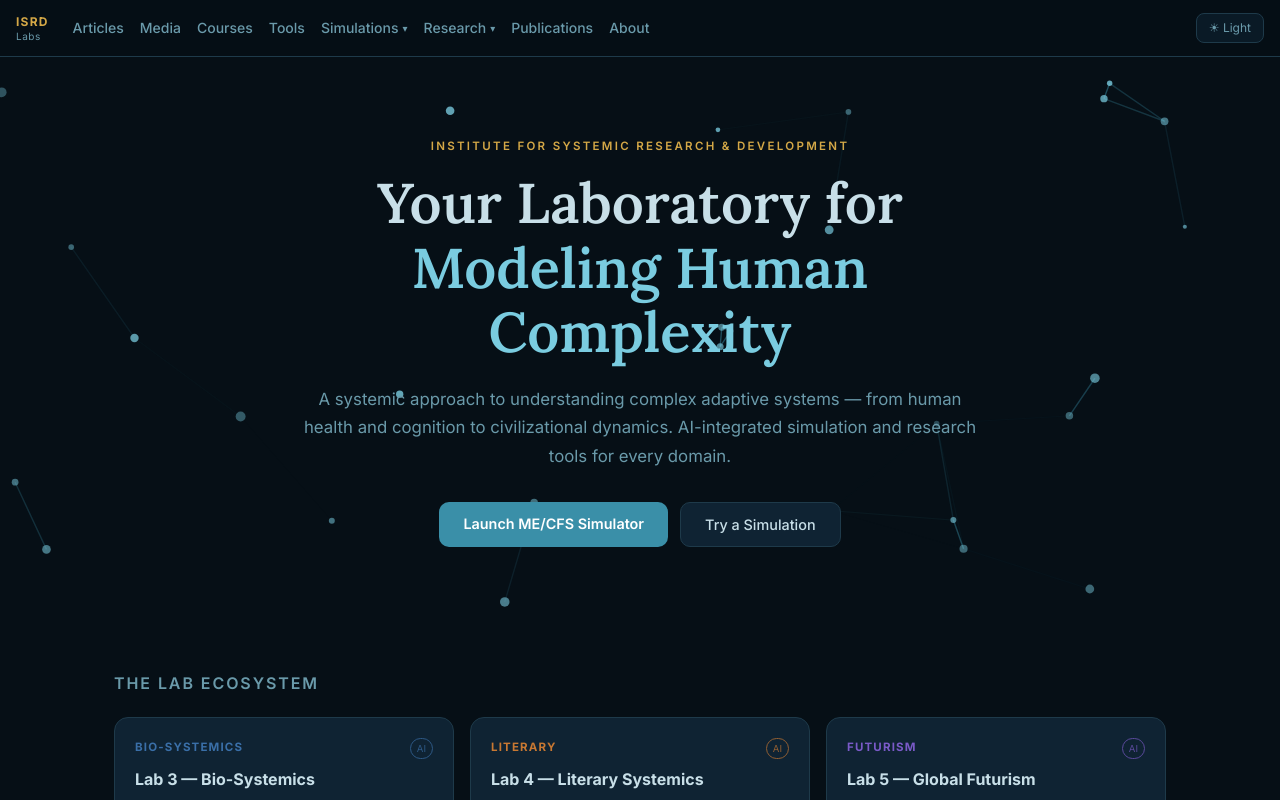
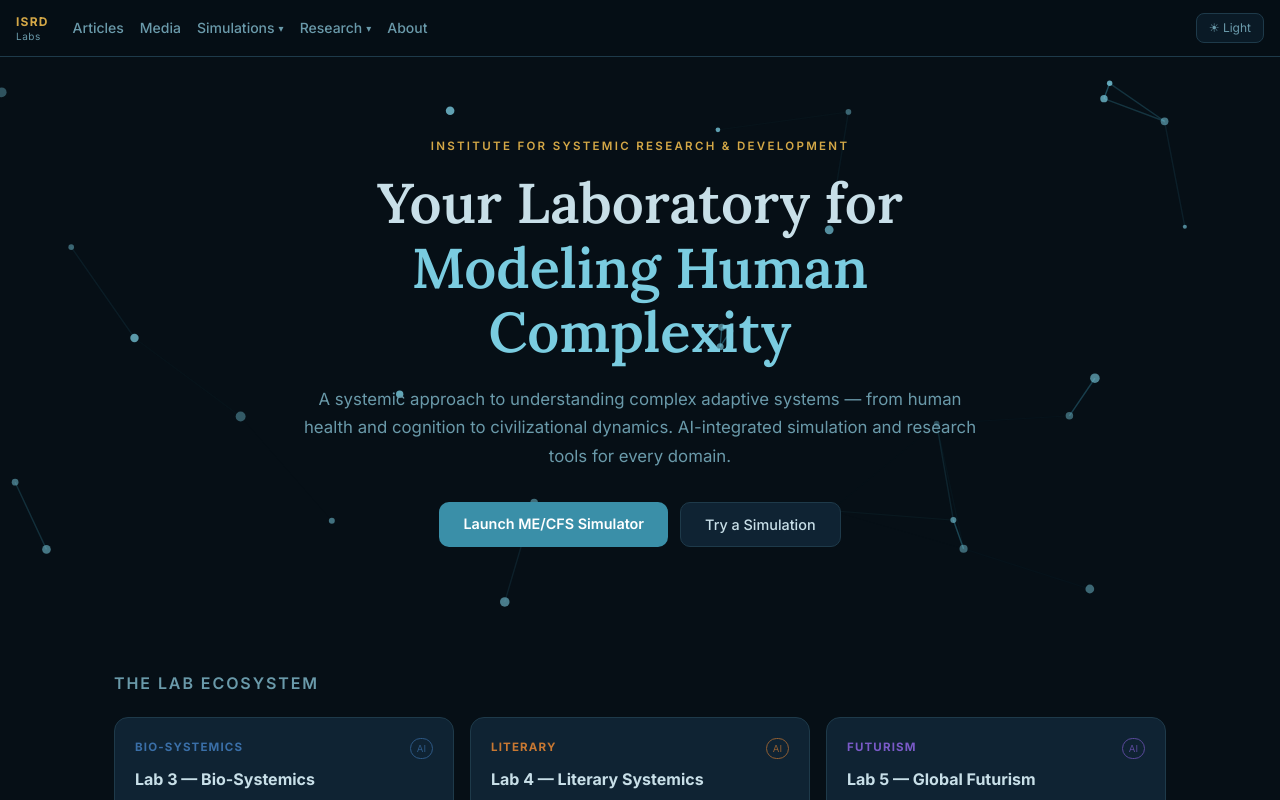
Before and after one commit to kurtrowley/isrd-site, a React (Vite) app: page / in a window 1280 px wide. Shown: the top 800 px of the page. Built offline with nearby package versions, Linux system fonts and the light colour scheme; the HTML template or start-up script is replaced by a standard one.

Commit message:
Remove Courses, Tools, Publications from nav — show only what's working now

```diff
--- a/src/App.tsx
+++ b/src/App.tsx
@@ -7,10 +7,6 @@ import { ArticleViewer } from './pages/ArticleViewer';
 import { Simulations } from './pages/Simulations';
 import { Research } from './pages/Research';
 import { ResearchProgram } from './pages/ResearchProgram';
-import { Publications } from './pages/Publications';
-import { AcademyLab } from './labs/Lab2Academy';
-import { CourseCatalog } from './pages/CourseCatalog';
-import { Tools } from './pages/Tools';
 import { Media } from './pages/Media';
 import { MediaViewer } from './pages/MediaViewer';
 import { BioSystemicsLab } from './labs/Lab3BioSystemics';
@@ -22,14 +18,12 @@ export default function App() {
     <div style={{ minHeight: '100vh', background: 'var(--bg)', color: 'var(--text)' }}>
       <GlobalNav />
       <Routes>
-        {/* Top-level */}
         <Route path="/"                         element={<Home />} />
         <Route path="/about"                    element={<About />} />
         <Route path="/articles"                 element={<Articles />} />
+        <Route path="/articles/:slug"           element={<ArticleViewer />} />
         <Route path="/media"                    element={<Media />} />
         <Route path="/media/:slug"              element={<MediaViewer />} />
-        <Route path="/articles/:slug"           element={<ArticleViewer />} />
-        <Route path="/publications"             element={<Publications />} />
 
         {/* Simulations */}
         <Route path="/simulations"              element={<Simulations />} />
@@ -39,22 +33,13 @@ export default function App() {
         <Route path="/research"                 element={<Research />} />
         <Route path="/research/:programId"      element={<ResearchProgram />} />
 
-        {/* Core (top nav) */}
-        <Route path="/courses"                  element={<CourseCatalog />} />
-        <Route path="/courses/toolkit"          element={<AcademyLab />} />
-        <Route path="/tools"                    element={<Tools />} />
-
-        {/* Legacy */}
-        <Route path="/lab/academy"              element={<AcademyLab />} />
-
-        {/* Simulators (accessible from Research program pages) */}
+        {/* Simulators (linked from Research program pages) */}
         <Route path="/lab/bio-systemics"        element={<BioSystemicsLab />} />
         <Route path="/lab/literary-systemics"   element={<LiterarySysLab />} />
         <Route path="/lab/global-futurism"      element={<GlobalFuturismLab />} />
 
         {/* Legacy redirects */}
         <Route path="/lab/foundations"          element={<Articles />} />
-        <Route path="/lab/foundry"              element={<AcademyLab />} />
 
         <Route path="*" element={
           <div style={{ padding: '60px 24px', textAlign: 'center', color: 'var(--muted)' }}>
--- a/src/components/GlobalNav.tsx
+++ b/src/components/GlobalNav.tsx
@@ -41,12 +41,6 @@ export function GlobalNav() {
 
           {/* Media */}
           <Link to="/media" className={`nav-link ${isActive('/media') ? 'active' : ''}`}>Media</Link>
-
-          {/* Courses */}
-          <Link to="/courses" className={`nav-link ${isActive('/courses') || isActive('/lab/academy') ? 'active' : ''}`}>Courses</Link>
-
-          {/* Tools */}
-          <Link to="/tools" className={`nav-link ${isActive('/tools') ? 'active' : ''}`}>Tools</Link>
 
           {/* Simulations dropdown */}
           <div className="relative" onMouseEnter={openMenu(setSimsOpen, simsTimer)} onMouseLeave={closeMenu(setSimsOpen, simsTimer)}>
@@ -115,9 +109,6 @@ export function GlobalNav() {
             )}
           </div>
 
-          {/* Publications */}
-          <Link to="/publications" className={`nav-link ${isActive('/publications') ? 'active' : ''}`}>Publications</Link>
-
           <Link to="/about" className={`nav-link ${isActive('/about') ? 'active' : ''}`}>About</Link>
         </div>
 
@@ -141,8 +132,6 @@ export function GlobalNav() {
         <div className="md:hidden border-t px-4 py-3 flex flex-col gap-2" style={{ borderColor: 'var(--line)', background: 'var(--panel)' }}>
           <Link to="/articles"   className="mobile-nav-link" onClick={() => setMobileOpen(false)}>Articles</Link>
           <Link to="/media"      className="mobile-nav-link" onClick={() => setMobileOpen(false)}>Media</Link>
-          <Link to="/courses" className="mobile-nav-link" onClick={() => setMobileOpen(false)}>Courses</Link>
-          <Link to="/tools"   className="mobile-nav-link" onClick={() => setMobileOpen(false)}>Tools</Link>
           <div style={{ fontSize: '.72rem', color: 'var(--muted)', padding: '4px 0 2px', textTransform: 'uppercase', letterSpacing: '.08em' }}>Simulations</div>
           <Link to="/simulations" className="mobile-nav-link" style={{ paddingLeft: 12 }} onClick={() => setMobileOpen(false)}>All Simulations</Link>
           {simContent.simulations.map(sim => (
@@ -157,7 +146,6 @@ export function GlobalNav() {
               {prog.title}
             </Link>
           ))}
-          <Link to="/publications" className="mobile-nav-link" onClick={() => setMobileOpen(false)}>Publications</Link>
           <Link to="/about" className="mobile-nav-link" onClick={() => setMobileOpen(false)}>About</Link>
         </div>
       )}
```
